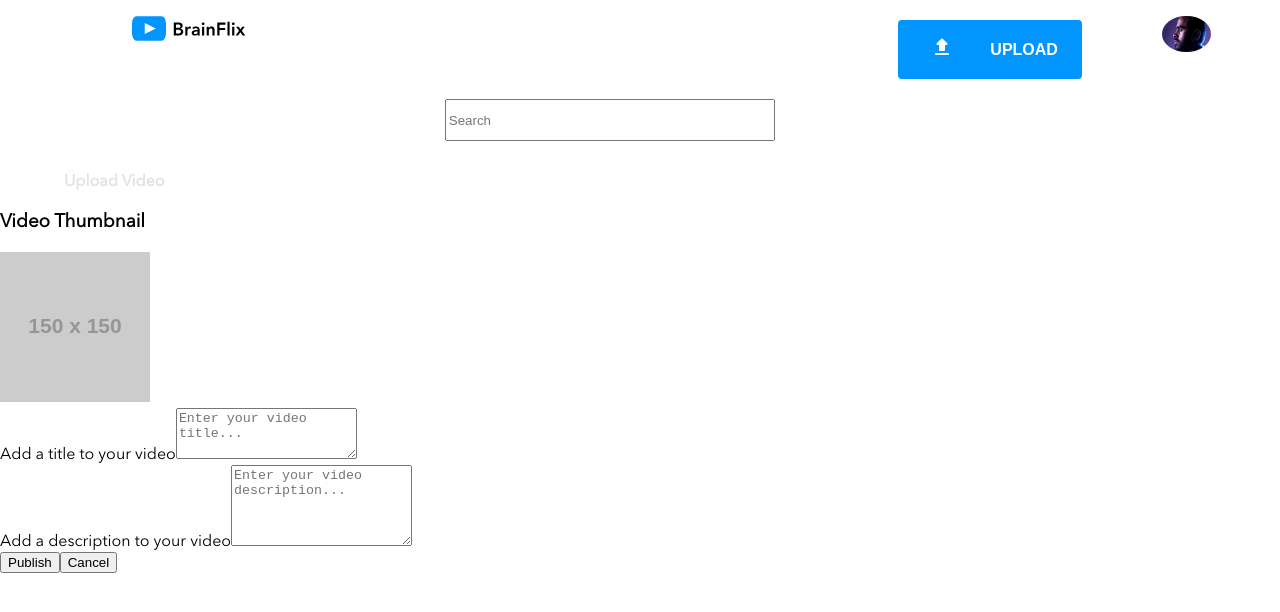
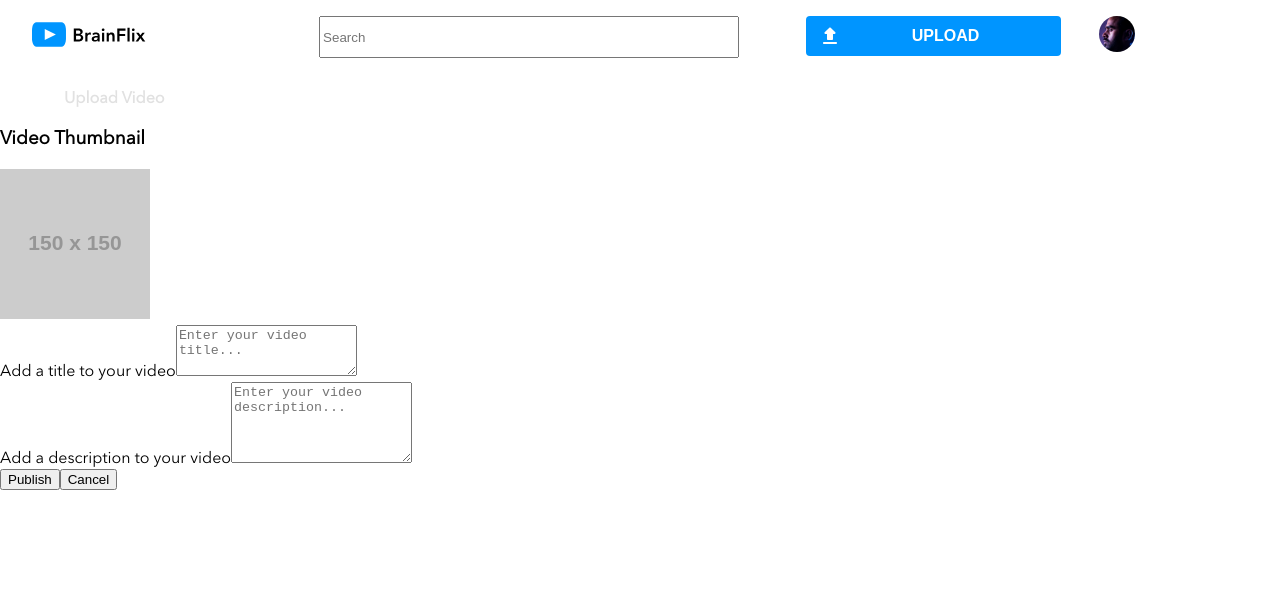
Before and after one commit to jemeryalvarado/brainflix, a React (Create React App) app: page /upload in a window 1280 px wide. Shown: the top 612 px of the page. Built offline with nearby package versions, Linux system fonts and the light colour scheme.

Commit message:
fixed homepage url so it won't show a bank screen and fixed some styling

```diff
--- a/src/components/Comments/Comments.js
+++ b/src/components/Comments/Comments.js
@@ -27,9 +27,11 @@ const Comments = ({ current, details }) => {
         <form>
           <h5>JOIN THE CONVERSATION</h5>
           <input id="commenttext" type="text" placeholder="Add a new comment" />
-          <button id="button">
-            <img src={comment} alt="upload" />
+          <button class="button">
+            <img src={comment} alt="comment" height={20}/>
+            <div className="button-name">
             COMMENT
+            </div>
           </button>
         </form>
       </section>
--- a/src/components/Comments/Comments.scss
+++ b/src/components/Comments/Comments.scss
@@ -13,8 +13,7 @@
     grid-template-columns: 20% 80%;
     @include tablet{
       grid-template-columns: 10% 90%;
-      // grid-template-rows: 1fr;
-
+      align-items: center;
     }
 
     &-avatar {
@@ -22,7 +21,8 @@
         width: 2.25rem;
         height: 2.25rem;
         border-radius: 50%;
-        margin-top: 1.25rem;
+        margin-top: 1.5rem;
+        object-fit: cover;
       }
     }
 
@@ -38,6 +38,7 @@
     height: auto;
     display: grid;
     grid-template-columns: 1fr 1fr 1fr 1fr 1fr 1fr 1fr ;
+    grid-template-rows: auto auto auto;
   }
   h5 {
     margin-top: 0;
@@ -46,13 +47,19 @@
     font-family: Avenir-Next-Demi;
     font-size: 1rem;
     grid-column-start: 1;
-    grid-column-end: 4;
+    grid-column-end: 8;
+    grid-row-start: 1;
+    margin-bottom: .5rem;
   }
   #commenttext {
     border-radius: 0.25rem;
-    height: 10rem;
+    height: 8rem;
 
     border: 2px solid #e1e1e1;
+    grid-row-start: 2;
+    grid-column-start: 1;
+    grid-column-end: 8;
+    margin-bottom: 1rem;
     &:focus {
       outline: 2px solid $BrainFlix-Blue;
     }
@@ -60,40 +67,51 @@
       grid-row-start: 2;
       height: 2.5rem;
       margin-right: 1rem;
-      width:90%;
+      width:92.5%;
       grid-column-start: 1;
     grid-column-end: -3;
 
     }
   }
-  #button {
+  .button {
     width: 100%;
-    background-color: $BrainFlix-Blue;
+    height: 2.25rem;
+    grid-column-start: 1;
+    grid-column-end: 11;
+    background-color: #0095FF;
     border: none;
-    color: white;
-    padding: 15px 32px;
-    text-align: center;
-    text-decoration: none;
-    display: inline-block;
-    font-size: 16px;
-    margin: 4px 2px;
-    cursor: pointer;
     border-radius: 0.25rem;
-    @include mobile-labels-buttons;
-
+    font-size: .75rem;
+    line-height: 1.25rem;
+    font-weight: 700;
     display: flex;
     flex-direction: row;
+    width: 95%;
     align-items: center;
-    justify-content: start;
-    gap: 20%;
+    margin: auto;
     @include tablet{
-      grid-row-start: 2;
-      width:auto;
-      grid-column-start: -3;
-    grid-column-end: -1;
-    height: 2.5rem;
-    gap: 8%;
+      gap: 0%;
+      grid-column-start: 6;
+      grid-column-end: -1;
+      height: 2.5rem;
+      margin: 0;
+      width: 100%;
     }
+
+    &-name{
+      width: 90%;
+      text-align: center;
+  text-decoration: none;
+  color: white;
+    }
+    // @include tablet{
+    //   grid-row-start: 2;
+    //   width:auto;
+    //   grid-column-start: -3;
+    // grid-column-end: -1;
+    // height: 2.5rem;
+    // gap: 8%;
+    // }
   }
 
   &-text {
--- a/src/components/NavBar/navbar.js
+++ b/src/components/NavBar/navbar.js
@@ -20,14 +20,18 @@ export default function NavBar() {
           ></input>
           <img src={avatar} alt="avatar" className="navbar-form-avatar" />
 
-          <Link to="/upload" className="navbar-button-link">
-          <button className="navbar-button">
-            <div className="navbar-button-icon">
-              <img className="icon" src={uploadArrow} alt="Upload" />
-            </div>
+
+          <button  className="navbar-form-bl">
+            <div className="navbar-form-bl-wrapper">
+
+            <img className="icon" src={uploadArrow} alt="Upload" />
+          <Link to="/upload" className="navbar-form-bl-link">
+
+
             UPLOAD
+        </Link>
+        </div>
           </button>
-        </Link>
       </form>
     </nav>
   );
--- a/src/components/NavBar/navbar.scss
+++ b/src/components/NavBar/navbar.scss
@@ -1,96 +1,112 @@
 @use "../../styles/partials/fonts.scss";
 @use "../../styles/partials/partials" as *;
 @use "../../styles/partials/mixins" as *;
-@use '../../styles/partials/mediaqueries' as *;
+@use "../../styles/partials/mediaqueries" as *;
 
 .navbar {
   width: 100%;
   height: auto;
   display: grid;
-  grid-template-rows: 4fr;
+  grid-template-rows: 2fr;
   justify-items: center;
   gap: 1rem;
   padding-bottom: 1rem;
   padding-top: 1rem;
+  align-items: center;
   @include tablet {
-   grid-template-columns: 30% 70% ;
-
+    display: flex;
+    flex-direction: row;
+    width: 95%;
+    margin: auto;
   }
-
-
+  &-logo {
+    height: 1.5625rem;
+    width: 7.5rem;
+  }
   &-form {
     display: grid;
     gap: 1rem;
     width: 90%;
-    grid-template-columns: 80% 20%;
+    grid-template-columns: repeat(10, auto);
+    // grid-template-rows: repeat(2, auto);
+    @include tablet {
+      display: grid;
+      gap: 0rem;
+      width: 90%;
 
+    }
+    &-bl{
+      width: 100%;
+      height: 3rem;
+      grid-column-start: 1;
+      grid-column-end: 11;
+      background-color: $BrainFlix-Blue;
+    border: none;
+    border-radius: 0.25rem;
+    font-size: 1rem;
+    line-height: 1.25rem;
+    font-weight: 700;
+    @include tablet {
+      grid-column-start: 7;
+      grid-column-end: 9;
+      grid-row-start: 1;
+      height: 2.5rem;
+    }
+
+      &-wrapper{
+        display: flex;
+        flex-direction: row;
+        width: 95%;
+        align-items: center;
+        margin:auto;
+        @include tablet {
+
+        }
+      }
+      &-link{
+        width: 90%;
+        text-align: center;
+    text-decoration: none;
+    color: white;
+    @include tablet {
+
+    }
+
+      }
+    }
     @include tablet {
       // grid-template-columns: repeat(20, 1rem);
-     }
-    &-searchbox{
-      width:100%;
+    }
+
+
+    &-searchbox {
+      width: 100%;
       height: 2.25rem;
+      grid-column-start: 1;
+      grid-column-end: 10;
 
-          @include tablet{
-           width: 50%;
-           grid-column-start: 1;
-          }
+      @include tablet {
+        grid-column-start: 3;
+        grid-column-end: 6;
+        grid-row-start: 1;
 
+      }
     }
     &-avatar {
       width: 2.25rem;
       height: 2.25rem;
       border-radius: 50%;
       justify-self: center;
+      object-fit: cover;
 
-      @include tablet{
-        width: 30%;
-        grid-column-start: -2;
-        grid-column-end: 2;
-        grid-row-start: 1;
-        justify-self: center;
-       }
+      @include tablet {
+          grid-column-start: 9;
+          grid-row-start: 1;
+      }
     }
-
   }
-  &-button {
-    width: 95%;
-    background-color: $BrainFlix-Blue;
-    border: none;
-    color: white;
-    padding: 15px 2rem;
-    text-align: center;
-    text-decoration: none;
-    display: inline-block;
-    font-size: 1rem;
-    margin: 4px 2px;
-    cursor: pointer;
-    border-radius: 0.25rem;
-    @include mobile-labels-buttons;
-    display: flex;
-    flex-direction: row;
-    align-items: center;
-    justify-content: start;
-    gap: 30%;
-      &-link{
-        grid-column-start: 1;
-        grid-column-end: 3;
-        text-decoration: none;
-        @include tablet{
-          width: 30%;
-          grid-column-start: 2;
-          grid-column-end: 1;
-          grid-row-start: 1;
-          justify-self: end;
-         }
-      }
 
 
 
-  }
 
-  &-logo {
-    height: 1.5625rem;
-    width: 7.5rem;
-  }
 }
--- a/src/components/Videos/Videos.js
+++ b/src/components/Videos/Videos.js
@@ -12,7 +12,7 @@ function VideoList({ allVideos, videoClick }) {
               key={video.id}
               onClick={() => videoClick(video.id)}
             >
-              <img src={video.image} alt="keyframe" />
+              <img src={video.image} alt="keyframe" height={64}/>
 
               <div className="videos-list-info">
                 <div className="videos-title" key={video.id}>
--- a/src/components/Videos/Videos.scss
+++ b/src/components/Videos/Videos.scss
@@ -5,11 +5,10 @@
 
 
 .videos {
-  width: 20rem;
-  margin: 0 0 0 5%;
+  width: 19rem;
   display: flex;
   flex-direction: column;
-
+  align-items: flex-start;
 
 
   @include tablet{
@@ -19,11 +18,13 @@
 
   &-list {
     width: 100%;
-    height: 5rem;
+    height: 4.5rem;
     display: flex;
     flex-direction: row;
-    gap: 2rem;
+    gap: 1rem;
     padding-top: 1rem;
+    margin: 0 1rem 0 1rem;
+
     img {
       border-radius: 0.25rem;
       width: 40%;
@@ -35,13 +36,14 @@
   &-list-info {
     display: flex;
     flex-direction: column;
-    gap: 1rem;
     font-size: 0.9rem;
-    justify-content: end;
+    justify-content: space-between;
+
   }
 
   &-title {
     font-family: Avenir-Next-Demi;
+    width: 95%;
   }
 }
 h2{
@@ -50,3 +52,6 @@ h2{
   color: $Mercury;
   margin: 1rem 0 0 5%;
 }
+span{
+  justify-self: end;
+}
--- a/src/pages/Homepage/Homepage.js
+++ b/src/pages/Homepage/Homepage.js
@@ -6,26 +6,22 @@ import Description from "../../components/Description/Description.js";
 import Videos from "../../components/Videos/Videos.js";
 import Comments from "../../components/Comments/Comments.js";
 
-
-
-
-
-
-
 const Home = () => {
     const { id } = useParams();
-    const [current, setCurrent] = useState('84e96018-4022-434e-80bf-000ce4cd12b8');
+    const defaultVideoId = '84e96018-4022-434e-80bf-000ce4cd12b8'; // Default video ID
+    const [current, setCurrent] = useState(id || defaultVideoId);
     const [videoDetails, setVideoDetails] = useState(null);
     const [relatedVideos, setRelatedVideos] = useState([]);
     const jlaKey = "c5f082c8-8e98-4245-8513-1866d16d5c51";
     const navigate = useNavigate();
 
     useEffect(() => {
+        setCurrent(id || defaultVideoId); // Set current based on the URL parameter or defaultVideoId
+
         axios
-        .get(`https://project-2-api.herokuapp.com/videos/${id}?api_key=${jlaKey}`)
+            .get(`https://project-2-api.herokuapp.com/videos/${id || defaultVideoId}?api_key=${jlaKey}`)
             .then((response) => {
                 setVideoDetails(response.data);
-          console.log(response.data)
             })
             .catch((error) => {
                 console.error("Error fetching video details:", error);
@@ -49,7 +45,6 @@ const Home = () => {
     return (
         <>
             {videoDetails && (
-            <>
                 <section>
                     <Hero current={current} details={videoDetails} />
                     <div>
@@ -58,7 +53,6 @@ const Home = () => {
                     </div>
                     <Videos allVideos={relatedVideos} videoClick={videoClick} />
                 </section>
-          </>
             )}
         </>
     );
--- a/src/styles/partials/_mediaqueries.scss
+++ b/src/styles/partials/_mediaqueries.scss
@@ -1,7 +1,7 @@
 @use './mixins' as *;
 
 
-$tablet: 768px;
+$tablet: 500px;
 $mobile: 320px;
 $connection1: 400px;
 $connection2: 483px;
```
Lines whose indentation alone changed are shown as unchanged.
